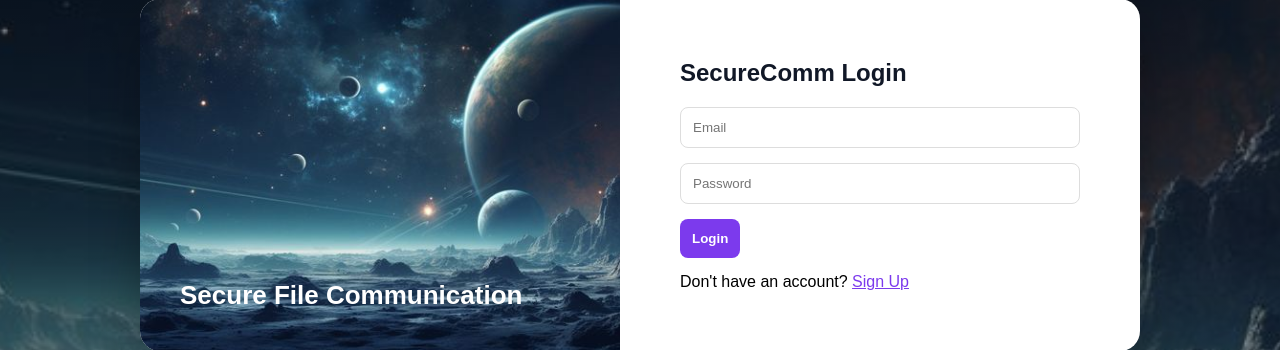
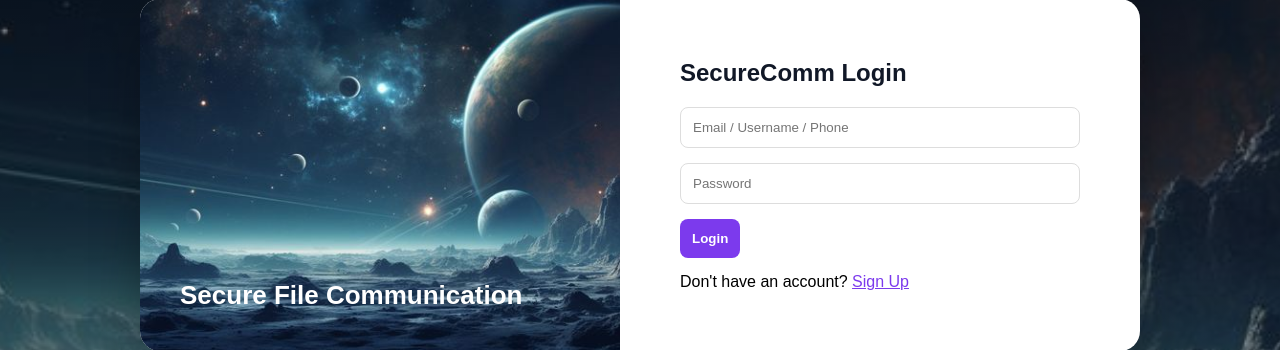
Before and after one commit to Joshnasrikadali/SecureComm, a Flask app: page / in a window 1280 px wide. Shown: the part 225-575 px from the top of the page. Run offline with Flask 3, Linux system fonts and the light colour scheme.

Commit message:
Update login.html

```diff
--- a/templates/login.html
+++ b/templates/login.html
@@ -17,7 +17,7 @@
         <h2>SecureComm Login</h2>
 
         <form method="POST">
-            <input type="email" name="email" placeholder="Email" required>
+            <input type="text" name="login" placeholder="Email / Username / Phone" required>
             <input type="password" name="password" placeholder="Password" required>
             <button type="submit">Login</button>
         </form>
```
